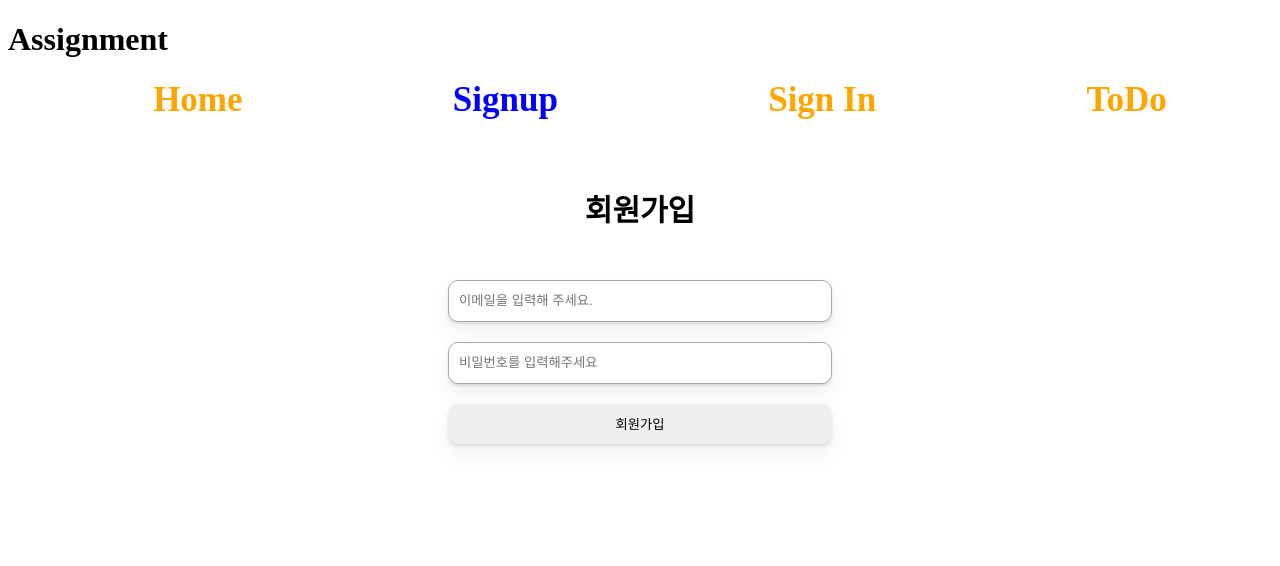
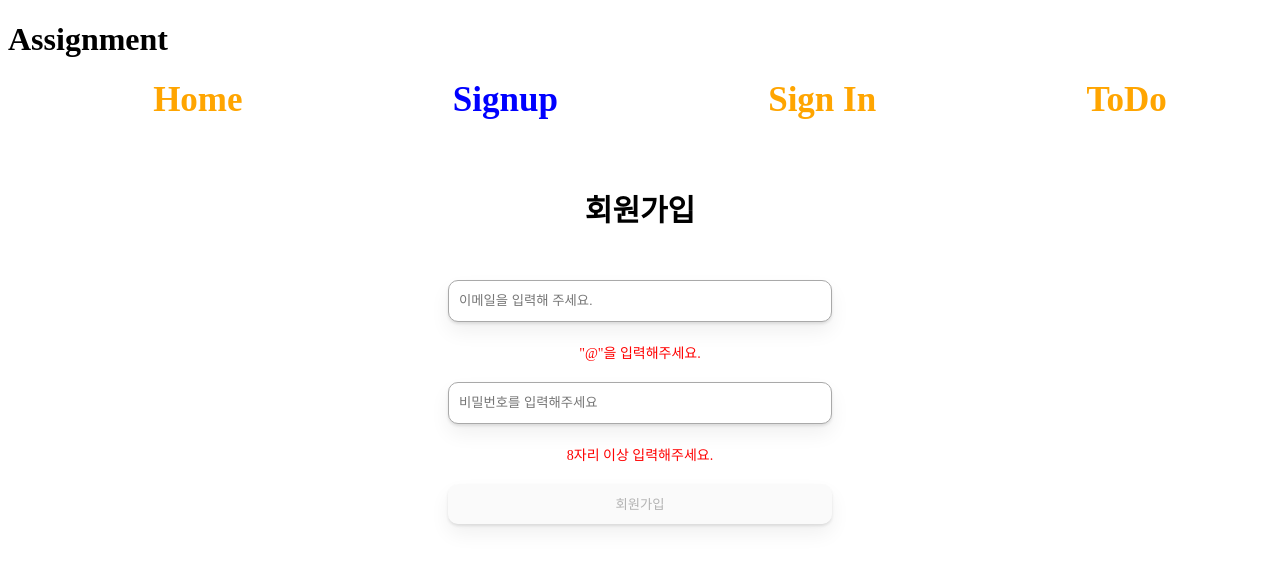
Before and after one commit to seovee/wanted-pre-onboarding-frontend, a React (Create React App) app: page /signup in a window 1280 px wide. Shown: the top 566 px of the page. Built offline with nearby package versions, Linux system fonts and the light colour scheme.

Commit message:
회원가입 유효성 검사 완료

```diff
--- a/src/components/Button.jsx
+++ b/src/components/Button.jsx
@@ -15,7 +15,7 @@ function Button({ title, disabled }) {
       {disabled ? (
         <ButtonComponent>{title}</ButtonComponent>
       ) : (
-        <ButtonComponent disabled={disabled} style={{ cursor: "not-allowed" }}>
+        <ButtonComponent disabled={!disabled} style={{ cursor: "not-allowed" }}>
           회원가입
         </ButtonComponent>
       )}
@@ -25,7 +25,6 @@ function Button({ title, disabled }) {
 
 Button.propTypes = {
   title: PropTypes.string,
-  disabled: PropTypes.string,
 };
 
 export default Button;
--- a/src/components/Container.jsx
+++ b/src/components/Container.jsx
@@ -1,13 +1,13 @@
 import { styled } from "styled-components";
 
+const ContainerWarpper = styled.div`
+  display: flex;
+  flex-direction: column;
+  align-items: center;
+`;
+
 function Container({ children }) {
-  const Container = styled.div`
-    display: flex;
-    flex-direction: column;
-    align-items: center;
-  `;
-
-  return <Container>{children}</Container>;
+  return <ContainerWarpper>{children}</ContainerWarpper>;
 }
 
 export default Container;
--- a/src/screens/Signup.jsx
+++ b/src/screens/Signup.jsx
@@ -1,7 +1,7 @@
 import { styled } from "styled-components";
 import Container from "../components/Container";
 import Button from "../components/Button";
-import { useState } from "react";
+import { useCallback, useState } from "react";
 
 const SignupTitle = styled.h1`
   font-size: 30px;
@@ -24,9 +24,34 @@ const SignupInput = styled.input`
   box-shadow: 0 2px 3px rgba(0, 0, 0, 0.1), 0 10px 20px rgba(0, 0, 0, 0.06);
 `;
 
+const SignupAlert = styled.p`
+  text-align: center;
+  font-size: 14px;
+  color: red;
+  margin: 0;
+  padding: 0;
+  height: 20px;
+  float: right;
+`;
+
 function Signup() {
-  const [email, setEmail] = useState();
-  const [pwd, setPwd] = useState();
+  const [email, setEmail] = useState("");
+  const [password, setPassword] = useState("");
+
+  const onChangeEmail = (e) => {
+    const emailValue = e.target.value;
+    setEmail(emailValue);
+  };
+
+  const onChangePassword = (e) => {
+    const passwordValue = e.target.value;
+    setPassword(passwordValue);
+  };
+
+  const isValidEmail = email.includes("@");
+  const isValidPassword = password.length > 7;
+  const buttonActive = isValidEmail && isValidPassword === true;
+  console.log(buttonActive);
 
   return (
     <Container>
@@ -37,14 +62,20 @@ function Signup() {
           aria-label="이메일"
           name="email"
           placeholder="이메일을 입력해 주세요."
+          onChange={onChangeEmail}
         />
+        {!isValidEmail ? <SignupAlert>"@"을 입력해주세요.</SignupAlert> : null}
         <SignupInput
           type="password"
           aria-label="비밀번호"
           name="password"
           placeholder="비밀번호를 입력해주세요"
+          onChange={onChangePassword}
         />
-        <Button title="회원가입" disabled />
+        {!isValidPassword ? (
+          <SignupAlert>8자리 이상 입력해주세요.</SignupAlert>
+        ) : null}
+        <Button title="회원가입" disabled={buttonActive} />
       </SignupForm>
     </Container>
   );
```
